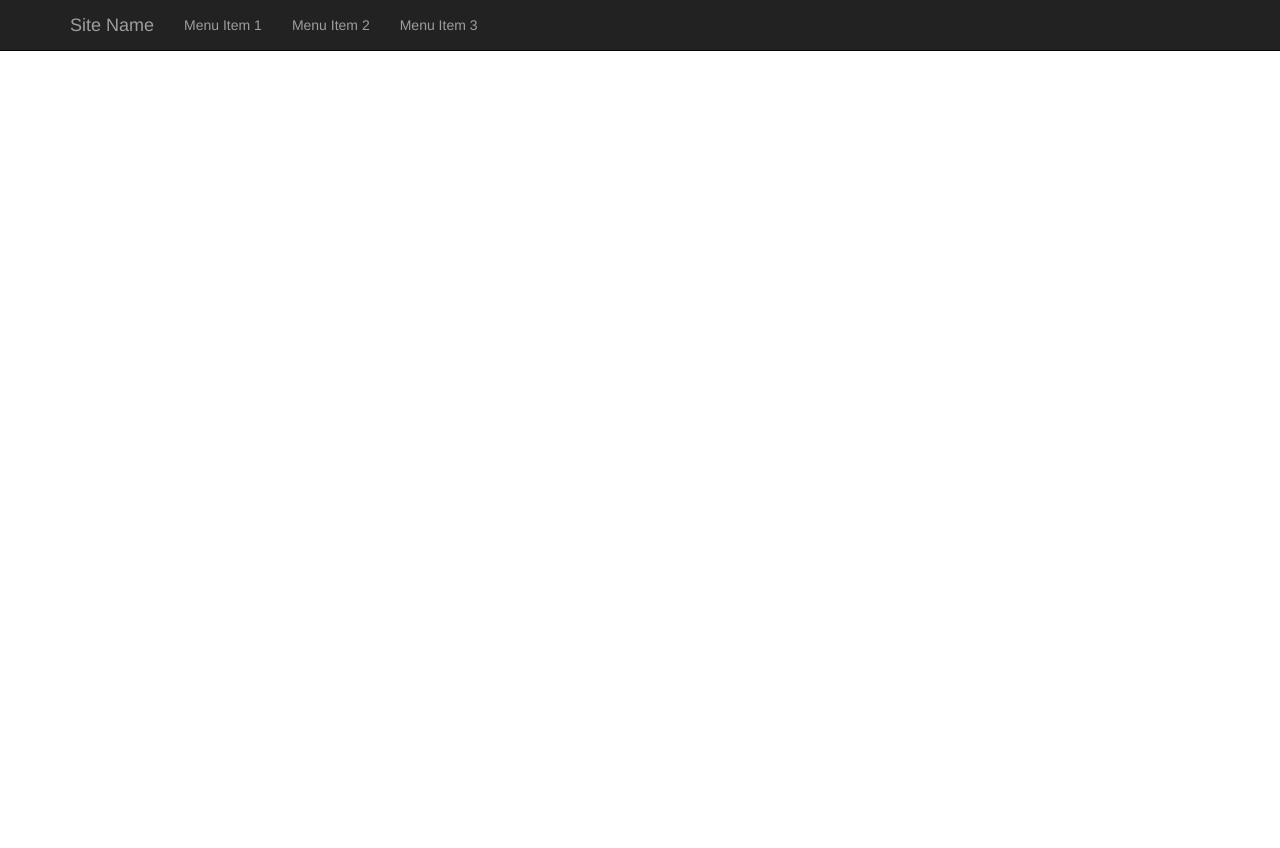
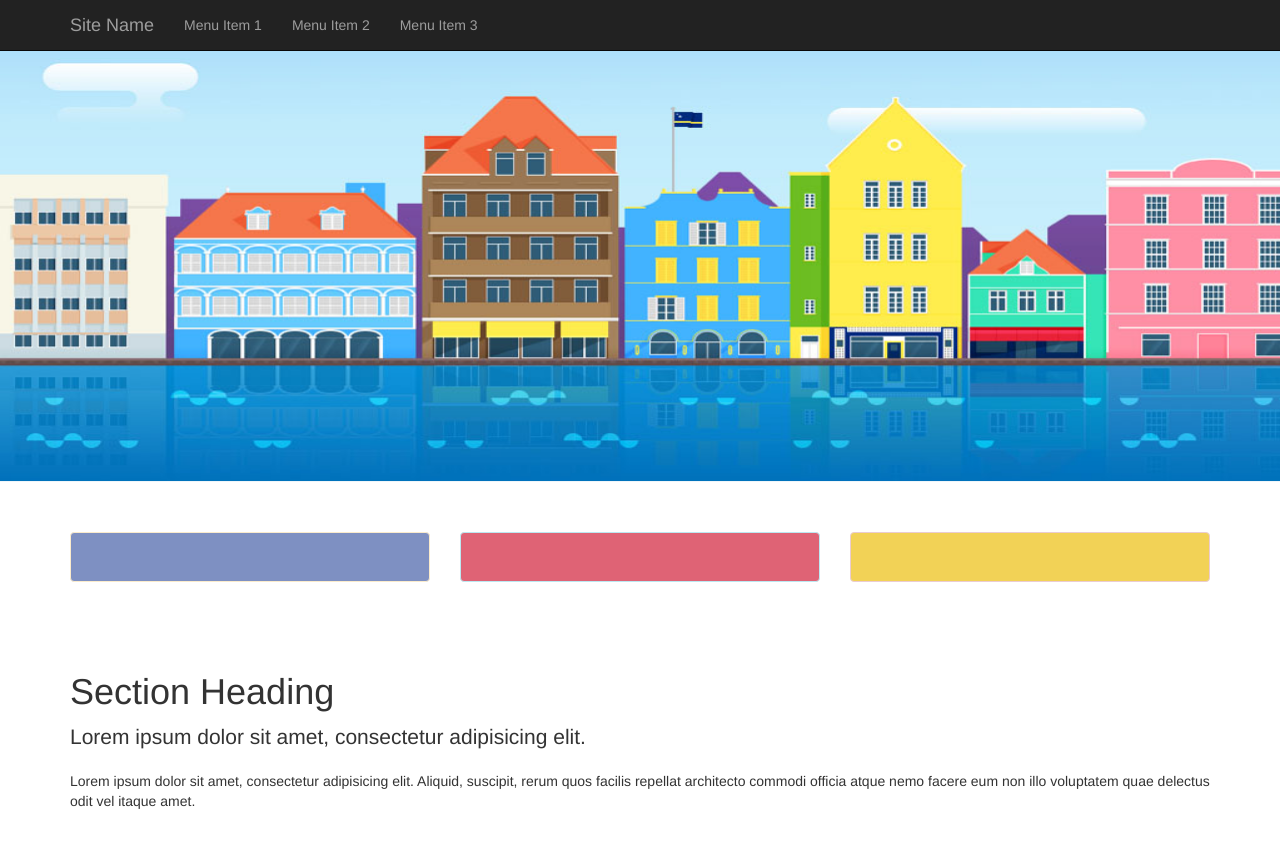
Before and after one commit to Varunuidev/DemoBootstrapPage, a plain HTML site: page index.html in a window 1280 px wide. Before the commit the page ends 800 px from the top, so only its background shows below. Drawn offline with Linux system fonts and the light colour scheme.

Commit message:
completed work

```diff
--- /dev/null
+++ b/css/style.css
@@ -0,0 +1,30 @@
+body {
+    margin-top: 50px;
+    /* Required margin for .navbar-fixed-top. Remove if using .navbar-static-top. Change if height of navigation changes. */
+    overflow-x: hidden;
+}
+
+section {
+    padding-top: 50px;
+}
+
+.img-responsive {
+    width: 100%;
+    height: 432px;
+}
+
+.alert {
+    height: 50px;
+}
+
+.alert-warning {
+    background-color: #7E90C2;
+}
+
+.alert-info {
+    background-color: #DF6375;
+}
+
+.alert-danger {
+    background-color: #F2D256;
+}
--- a/index.html
+++ b/index.html
@@ -13,6 +13,8 @@
 
     <!-- Bootstrap Core CSS -->
     <link href="css/bootstrap.min.css" rel="stylesheet">
+    <!-- Custom CSS -->
+    <link rel="stylesheet" href="css/style.css">
 
 </head>
 
@@ -20,7 +22,7 @@
 <body>
 
     <!-- Navigation -->
-    <nav class="navbar navbar-inverse navbar-fixed-top" role="navigation">
+    <nav class="navbar navbar-inverse navbar-fixed-top" role="navigation" style="overflow: hidden;">
         <div class="container">
             <!-- Brand and toggle get grouped for better mobile display -->
             <div class="navbar-header">
@@ -51,6 +53,66 @@
         <!-- /.container -->
     </nav>
 
+    <!-- Display different images in different devices -->
+    <div class="row">
+        <div class="col-xs-12 hidden-sm hidden-md hidden-lg">
+            <img class="img-responsive" src="img/Mobile%20Image.jpg" />
+            <!--Mobile-->
+        </div>
+        <div class="hidden-xs col-sm-12 hidden-md hidden-lg">
+            <img class="img-responsive" src="img/Tablet%20Image.png" />
+            <!--Tab-->
+        </div>
+        <div class="hidden-xs hidden-sm col-md-12 hidden-lg">
+            <img class="img-responsive" src="img/Desktop%20Image.jpg" />
+            <!--Desktop-->
+        </div>
+        <div class="hidden-xs hidden-sm hidden-md col-lg-12">
+            <img class="img-responsive" src="img/Desktop%20Image.jpg" />
+        </div>
+    </div>
+
+    <!-- re-ordering and scaffolding-->
+    <section>
+        <div class="container">
+            <div class="row">
+                <div class=" col-md-4 col-sm-6">
+                    <div class="alert alert-warning">
+                    </div>
+                </div>
+
+                <div class=" col-md-4 col-sm-6">
+                    <div class="alert alert-info">
+                    </div>
+                </div>
+
+                <div class="col-md-4 col-sm-6 col-sm-push-3 col-md-push-0">
+                    <div class="alert alert-danger">
+                    </div>
+                </div>
+            </div>
+        </div>
+    </section>
+
+    <!-- Random Text to display-->
+    <section>
+        <div class="container">
+            <div class="row">
+                <div class="col-lg-12">
+                    <h1 class="section-heading">Section Heading</h1>
+                    <p class="lead section-lead">Lorem ipsum dolor sit amet, consectetur adipisicing elit.</p>
+                    <p class="section-paragraph">Lorem ipsum dolor sit amet, consectetur adipisicing elit. Aliquid, suscipit, rerum quos facilis repellat architecto commodi officia atque nemo facere eum non illo voluptatem quae delectus odit vel itaque amet.</p>
+                </div>
+            </div>
+            <!-- /.row -->
+        </div>
+        <!-- /.container -->
+    </section>
+
+    <section>
+        <!-- Template to Display more data -->
+    </section>
+
     <!-- jQuery -->
     <script src="js/jquery.js"></script>
 
```
Also changed, not shown: img/Desktop Image.jpg (added), img/Mobile Image.jpg (added), img/Tablet Image.png (added).
